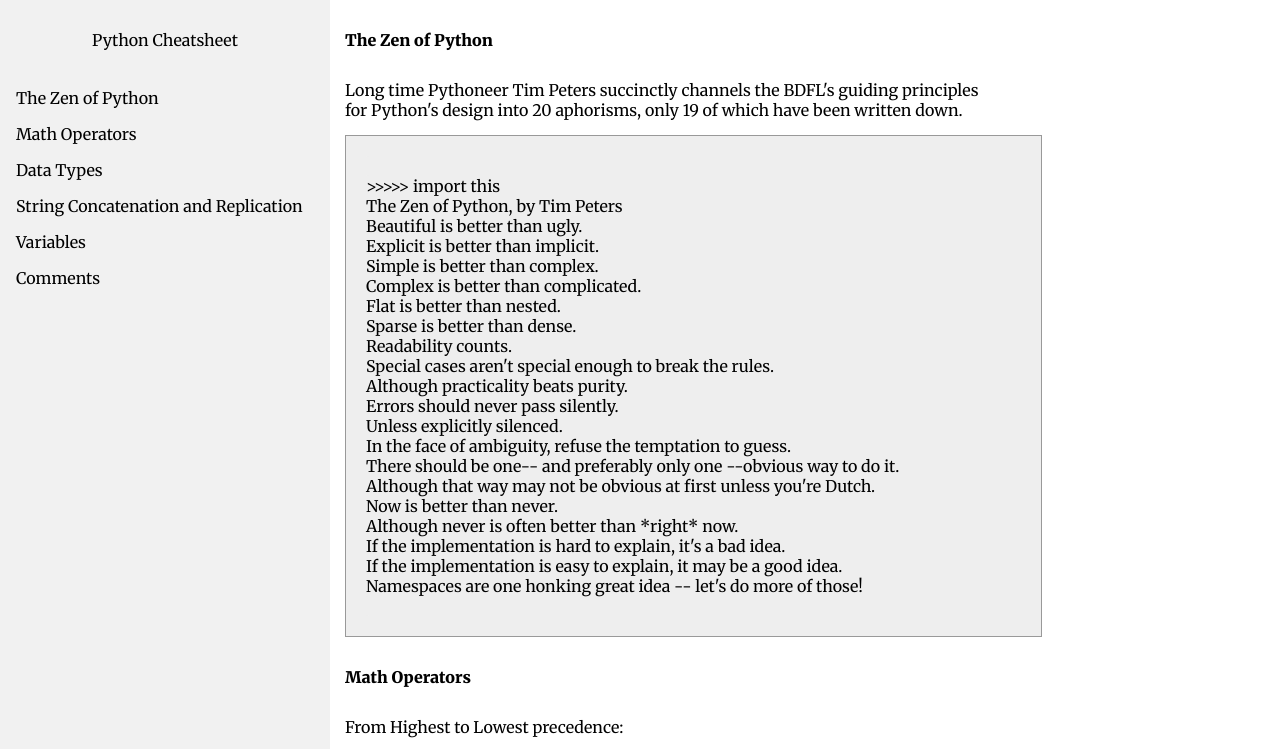
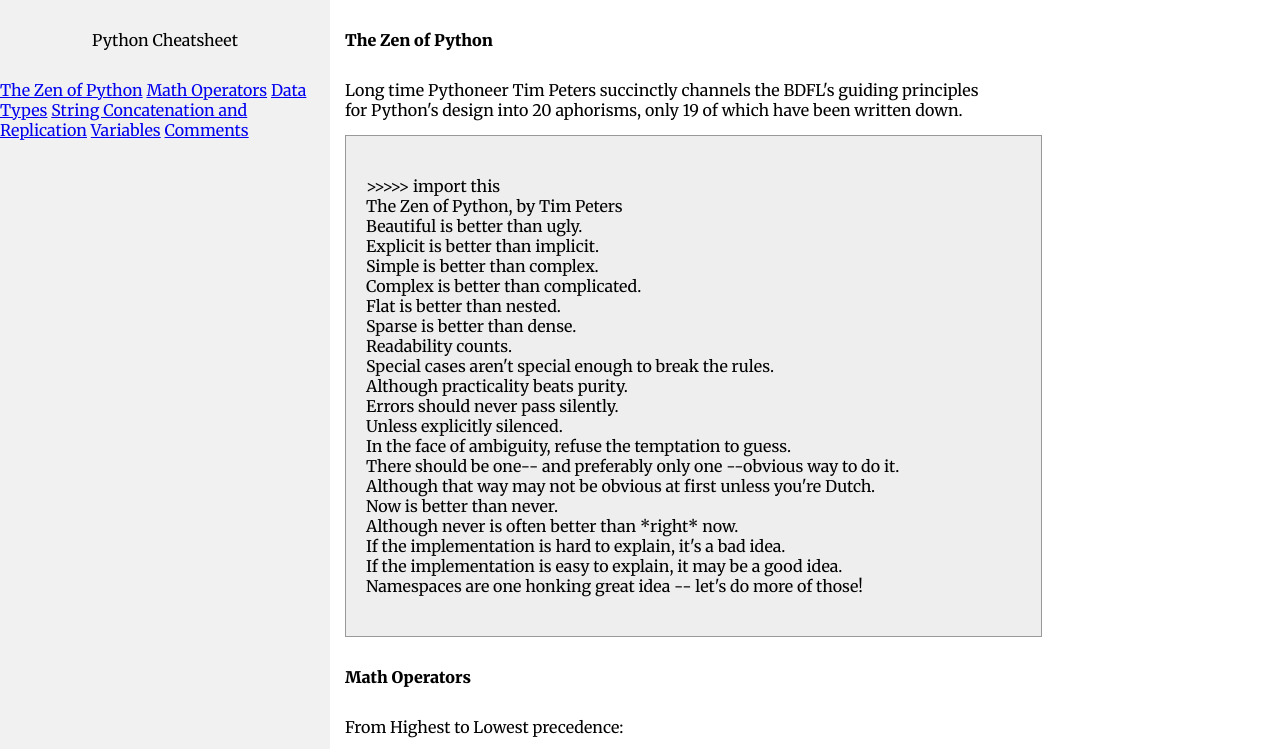
Before and after one commit to johnbdot/technical-documentation-page, a plain HTML site: page index.html in a window 1280 px wide. Shown: the top 749 px of the page. Drawn offline with Linux system fonts and the light colour scheme.

Commit message:
changed link format

```diff
--- a/index.html
+++ b/index.html
@@ -11,23 +11,17 @@
     <div id="container">
       <!-- Left, navigation -->
       <nav id="navbar">
-        <header>
-          <h1>Python Cheatsheet</h1>
-        </header>
-        <ul>
-          <li>
-            <a href="#The_Zen_of_Python" class="nav-link">The Zen of Python</a>
-          </li>
-          <li><a href="#Math_Operators" class="nav-link">Math Operators</a></li>
-          <li><a href="#Data_Types" class="nav-link">Data Types</a></li>
-          <li>
-            <a href="#String_Concatenation_and_Replication" class="nav-link"
-              >String Concatenation and Replication</a
-            >
-          </li>
-          <li><a href="#Variables" class="nav-link">Variables</a></li>
-          <li><a href="#Comments" class="nav-link">Comments</a></li>
-        </ul>
+        <h1>Python Cheatsheet</h1>
+        <div id="links">
+          <a href="#The_Zen_of_Python" class="nav-link">The Zen of Python</a>
+          <a href="#Math_Operators" class="nav-link">Math Operators</a>
+          <a href="#Data_Types" class="nav-link">Data Types</a>
+          <a href="#String_Concatenation_and_Replication" class="nav-link"
+            >String Concatenation and Replication</a
+          >
+          <a href="#Variables" class="nav-link">Variables</a>
+          <a href="#Comments" class="nav-link">Comments</a>
+        </div>
       </nav>
       <!-- Right, main content -->
       <main id="main-doc">
```
